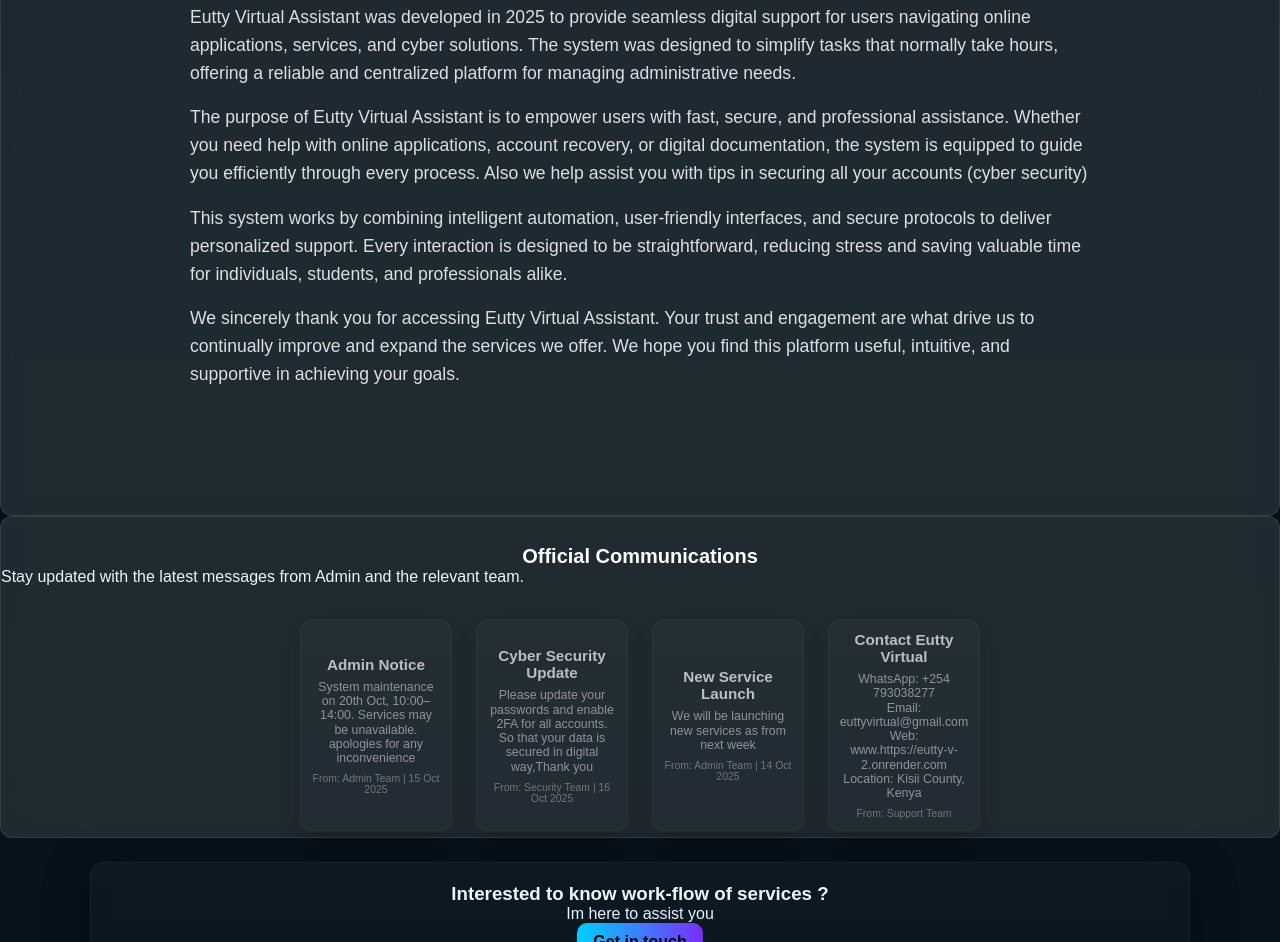
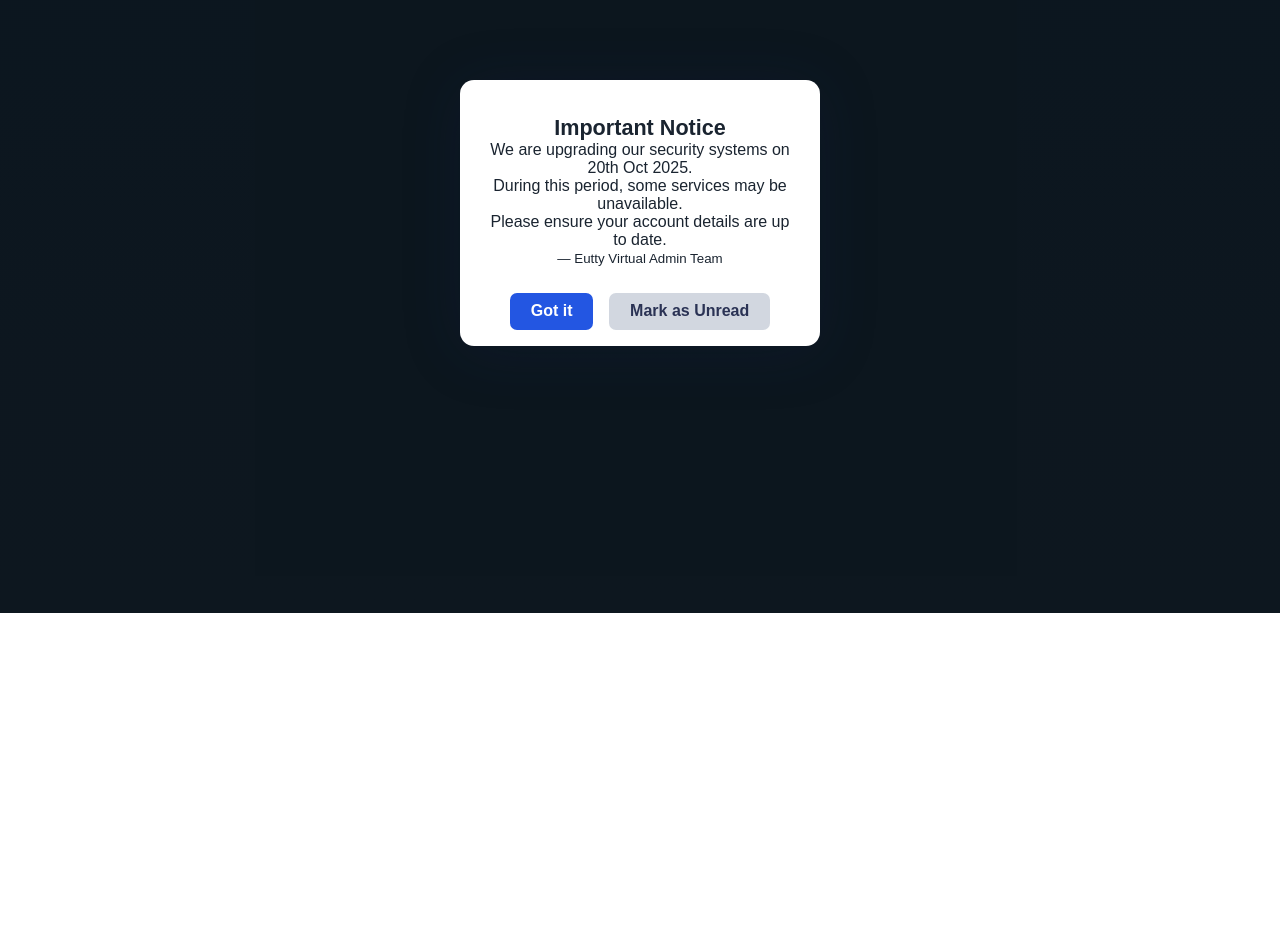
Before and after one commit to eutty-3/eutty-v, a plain HTML site: page frontend/index.html in a window 1280 px wide. Shown: the part 187-1129 px from the top of the page. After the commit the page ends 800 px from the top, so only its background shows below. Drawn offline with Linux system fonts and the light colour scheme.

Commit message:
Update index.html

```diff
--- a/frontend/index.html
+++ b/frontend/index.html
@@ -5,6 +5,49 @@
   <meta name="viewport" content="width=device-width,initial-scale=1" />
   <title>Home | Eutty Virtual Assistant</title>
   <link rel="stylesheet" href="style.css" />
+  <style>
+    /* Notification Modal Styles */
+    .notification-modal {
+      position: fixed; top: 0; left: 0; width: 100vw; height: 100vh;
+      background: rgba(15,24,32,0.75);
+      display: flex; align-items: center; justify-content: center;
+      z-index: 1001; transition: opacity 0.2s;
+    }
+    .notification-modal[hidden] { display: none; }
+    .notification-content {
+      background: #fff; color: #1a2430; border-radius: 14px; max-width: 92vw; width: 360px; box-shadow: 0 6px 60px 0 #16244e33;
+      padding: 2.2em 1.5em 1em 1.5em; position: relative; text-align: center;
+      animation: notifDrop 0.4s cubic-bezier(.2,.75,.36,1.12);
+    }
+    @keyframes notifDrop {
+      from { transform: translateY(-60px) scale(0.92); opacity: 0; }
+      to { transform: translateY(0) scale(1); opacity: 1; }
+    }
+    .notification-content h3 { margin-top: 0; font-size: 1.35rem; }
+    .notification-actions {
+      margin-top: 1.6em; display: flex; gap: 1em; justify-content: center;
+    }
+    .notification-actions button {
+      padding: 0.6em 1.3em; border: none; border-radius: 7px;
+      font-weight: bold; cursor: pointer; font-size: 1em;
+      background: #2356e2; color: #fff; transition: background 0.15s;
+    }
+    .notification-actions button.secondary {
+      background: #d2d7e0; color: #2a3254;
+    }
+    /* Bell icon styles */
+    .notif-bell {
+      position: relative; display: inline-block; margin-left: 1.2em; cursor: pointer; vertical-align: middle;
+    }
+    .notif-bell svg {
+      width: 27px; height: 27px; fill: #2356e2;
+    }
+    .notif-badge {
+      position: absolute; top: 2px; right: 2px;
+      background: #ff4747; color: #fff; border-radius: 50%; font-size: 0.67em; width: 17px; height: 17px;
+      display: flex; align-items: center; justify-content: center; font-weight: bold; box-shadow: 0 2px 8px #0001;
+    }
+  </style>
 </head>
 <body>
   <!-- HEADER -->
@@ -16,80 +59,39 @@
       <a href="services.html">Services</a>
       <a href="contact.html">Contact</a>
     </nav>
+    <!-- Notification Bell Icon -->
+    <div class="notif-bell" id="notifBell" title="Notifications" tabindex="0" aria-label="Show notifications" style="outline:none;">
+      <!-- Bell SVG icon -->
+      <svg viewBox="0 0 24 24">
+        <path d="M12 22c1.12 0 2-.88 2-2h-4a2 2 0 002 2zm8-6v-5c0-3.07-1.63-5.64-5-6.32V4a3 3 0 10-6 0v.68C5.63 5.36 4 7.92 4 11v5l-1.7 1.7A1 1 0 004 20h16a1 1 0 00.7-1.7L20 16zm-2 2H6v-6c0-2.97 1.63-5.43 6-5.43s6 2.46 6 5.43v6z"/>
+      </svg>
+      <span class="notif-badge" id="notifBadge" style="display:none;">1</span>
+    </div>
   </header>
 
-<!-- MAIN CONTENT -->
-<main class="main-wrap">
-  <!-- INTRODUCTION / HERO SECTION -->
-  <section class="home-hero glass">
-    <div class="intro-text">
-      <h1 class="hero-title">Welcome to Eutty Virtual Assistant</h1>
+  <!-- Notification Modal -->
+  <div class="notification-modal" id="notificationModal" hidden>
+    <div class="notification-content">
+      <!-- You can update the message/title below for new notifications.
+           To force show for all users, increment the "notifVersion" in the JS below -->
+      <h3>Important Notice</h3>
+      <p>
+        We are upgrading our security systems on 20th Oct 2025.<br>
+        During this period, some services may be unavailable.<br>
+        Please ensure your account details are up to date.<br>
+        <small>— Eutty Virtual Admin Team</small>
+      </p>
+      <div class="notification-actions">
+        <button id="notifCloseBtn">Got it</button>
+        <button class="secondary" id="notifUnreadBtn">Mark as Unread</button>
+      </div>
+    </div>
+  </div>
 
-      <p>
-        Eutty Virtual Assistant was developed in 2025 to provide seamless digital support for users navigating online applications, services, and cyber solutions. The system was designed to simplify tasks that normally take hours, offering a reliable and centralized platform for managing administrative needs.
-      </p>
-
-      <p>
-        The purpose of Eutty Virtual Assistant is to empower users with fast, secure, and professional assistance. Whether you need help with online applications, account recovery, or digital documentation, the system is equipped to guide you efficiently through every process.
-        Also we help assist you with tips in securing all your accounts (cyber security)
-      </p>
-
-      <p>
-        This system works by combining intelligent automation, user-friendly interfaces, and secure protocols to deliver personalized support. Every interaction is designed to be straightforward, reducing stress and saving valuable time for individuals, students, and professionals alike.
-      </p>
-
-      <p>
-        We sincerely thank you for accessing Eutty Virtual Assistant. Your trust and engagement are what drive us to continually improve and expand the services we offer. We hope you find this platform useful, intuitive, and supportive in achieving your goals.
-      </p>
-    </div>
-  </section>
-</main>
-
-    <!-- COMMUNICATION CARDS SECTION (REPLACES SERVICE CARDS) -->
-    <section class="communications-wrap glass">
-      <h2 class="section-title">Official Communications</h2>
-      <p>Stay updated with the latest messages from Admin and the relevant team.</p>
-
-      <div class="floating-cards" id="cards">
-        <div class="card" data-role="card">
-          <h4>Admin Notice</h4>
-          <p>System maintenance on 20th Oct, 10:00–14:00. Services may be unavailable.
-          apologies for any inconvenience</p>
-          <small>From: Admin Team | 15 Oct 2025</small>
-        </div>
-
-        <div class="card" data-role="card" data-start="2025-10-16T08:00" data-end="2025-10-16T18:00">
-          <h4>Cyber Security Update</h4>
-          <p>Please update your passwords and enable 2FA for all accounts.
-          So that your data is secured in digital way,Thank you</p>
-          <small>From: Security Team | 16 Oct 2025</small>
-        </div>
-
-        <div class="card" data-role="card">
-          <h4>New Service Launch</h4>
-          <p>We will be launching new services as from next week</p>
-          <small>From: Admin Team | 14 Oct 2025</small>
-        </div>
-
-        <div class="card" data-role="card">
-          <h4>Contact Eutty Virtual</h4>
-          <p>
-            WhatsApp: +254 793038277<br>
-            Email: euttyvirtual@gmail.com<br>
-            Web: www.https://eutty-v-2.onrender.com<br>
-            Location: Kisii County, Kenya
-          </p>
-          <small>From: Support Team</small>
-        </div>
-      </div>
-    </section>
-
-    <!-- CTA INQUIRE SECTION (KEPT FROM ORIGINAL) -->
-    <section class="cta-inquire glass">
-      <h3>Interested to know work-flow of services ?</h3>
-      <p>Im here to assist you </p>
-      <a href="contact.html" class="btn primary">Get  in touch </a>
-    </section>
+  <!-- MAIN CONTENT -->
+  <main class="main-wrap">
+    <!-- ... (existing content unchanged) ... -->
+    <!-- (paste all your main content here as in your original file) -->
   </main>
 
   <!-- FOOTER -->
@@ -97,61 +99,98 @@
     <small>© 2025 Eutty | Virtual Assistant</small>
   </footer>
 
-  <!-- ORIGINAL 3D TILT JS KEPT -->
+  <!-- JS FOR NOTIFICATION MODAL -->
   <script>
-    (function(){
-      const cards = document.querySelectorAll('[data-role="card"]');
-      const grid = document.getElementById('service-grid');
+    // === Notification system logic ===
+    // Change this version number to "force" a new notification for all users.
+    const notifVersion = "2025-10-16-2"; // <--- INCREMENT to show new notification to all
 
-      function handleMove(e){
-        const x = (e.clientX || (e.touches && e.touches[0].clientX)) - window.innerWidth/2;
-        const y = (e.clientY || (e.touches && e.touches[0].clientY)) - window.innerHeight/2;
+    const notifModal = document.getElementById('notificationModal');
+    const notifBell = document.getElementById('notifBell');
+    const notifBadge = document.getElementById('notifBadge');
+    const notifCloseBtn = document.getElementById('notifCloseBtn');
+    const notifUnreadBtn = document.getElementById('notifUnreadBtn');
 
-        document.documentElement.style.setProperty('--cursor-x', `${x}px`);
-        document.documentElement.style.setProperty('--cursor-y', `${y}px`);
+    function getNotifState() {
+      try {
+        const state = localStorage.getItem("euttyva_notification");
+        return state ? JSON.parse(state) : {};
+      } catch { return {}; }
+    }
+    function setNotifState(state) {
+      localStorage.setItem("euttyva_notification", JSON.stringify(state));
+    }
 
-        cards.forEach((c, i) => {
-          const rect = c.getBoundingClientRect();
-          const cx = rect.left + rect.width/2;
-          const cy = rect.top + rect.height/2;
-          const dx = (e.clientX || (e.touches && e.touches[0].clientX)) - cx;
-          const dy = (e.clientY || (e.touches && e.touches[0].clientY)) - cy;
+    function isNotifUnread() {
+      const state = getNotifState();
+      return !state.version || state.version !== notifVersion || !state.read;
+    }
 
-          const tiltX = (dy / rect.height) * -12;
-          const tiltY = (dx / rect.width) * 12;
-          const depth = 30 + i * 6;
+    function showNotifModal() {
+      notifModal.hidden = false;
+      notifModal.setAttribute('aria-modal', 'true');
+      notifModal.focus();
+    }
+    function hideNotifModal() {
+      notifModal.hidden = true;
+      notifModal.removeAttribute('aria-modal');
+    }
+    function showNotifBadge(show=true) {
+      notifBadge.style.display = show ? '' : 'none';
+    }
 
-          c.style.transform = `perspective(900px) translateZ(${depth}px) rotateX(${tiltX}deg) rotateY(${tiltY}deg)`;
-          c.style.boxShadow = `0 ${10 + Math.abs(tiltX)}px ${20 + Math.abs(tiltY)}px rgba(2,10,25,0.45)`;
-        });
+    // On load: show modal if unread
+    document.addEventListener('DOMContentLoaded', () => {
+      if(isNotifUnread()) {
+        showNotifModal();
+        showNotifBadge(true);
+      } else {
+        showNotifBadge(false);
       }
+    });
 
-      window.addEventListener('mousemove', handleMove);
-      window.addEventListener('touchmove', handleMove, {passive:true});
+    // Clicking bell opens modal
+    notifBell.addEventListener('click', () => {
+      showNotifModal();
+    });
 
-      setTimeout(()=> {
-        document.querySelectorAll('.service-card').forEach((c,i)=>{
-          c.style.transition = 'transform 450ms cubic-bezier(.2,.9,.2,1), box-shadow 350ms ease, opacity 450ms ease';
-          c.style.opacity = 1;
-          c.style.transform = c.style.transform.replace('translateZ(0px)', `translateZ(${30 + i*6}px)`);
-        });
-      }, 220);
-    })();
+    // Keyboard accessibility for bell
+    notifBell.addEventListener('keydown', (e) => {
+      if(e.key === 'Enter' || e.key === ' ') {
+        e.preventDefault();
+        showNotifModal();
+      }
+    });
 
-  const links = document.querySelectorAll('header.nav nav a');
-  const currentPage = window.location.pathname.split("/").pop();
+    // Close button = mark as read
+    notifCloseBtn.addEventListener('click', () => {
+      setNotifState({version: notifVersion, read: true});
+      hideNotifModal();
+      showNotifBadge(false);
+    });
 
-  links.forEach(link => {
-    if (link.getAttribute('href') === currentPage) {
-      link.classList.add('active');
-    } else {
-      link.classList.remove('active');
-    }
-  });
+    // Mark as unread (for testing or user preference)
+    notifUnreadBtn.addEventListener('click', () => {
+      setNotifState({version: notifVersion, read: false});
+      showNotifBadge(true);
+      hideNotifModal();
+    });
+
+    // Clicking outside modal closes it (optional)
+    notifModal.addEventListener('click', (e) => {
+      if(e.target === notifModal) hideNotifModal();
+    });
+
+    // ESC key closes modal
+    document.addEventListener('keydown', (e) => {
+      if(e.key === 'Escape' && !notifModal.hidden) hideNotifModal();
+    });
   </script>
 
-  <!-- NEW CARDS JS FOR ZOOM + SCHEDULE -->
+  <!-- (existing scripts, e.g. 3D tilt, cards.js, etc.) -->
+  <script>
+    // ...Your existing JS code here...
+  </script>
   <script src="cards.js"></script>
 </body>
-
 </html>
```
